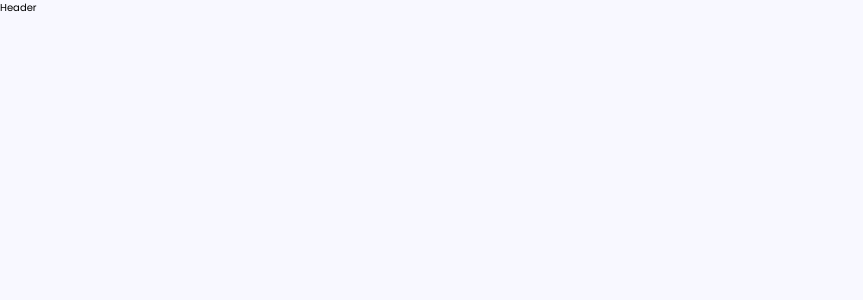
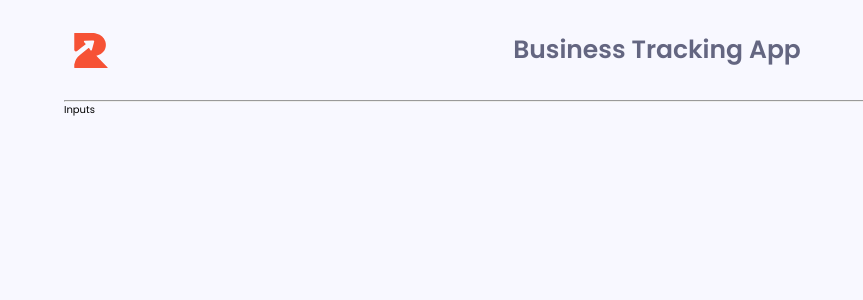
Before and after one commit to atifsimsek/test, a React (Create React App) app: page / in a window 1280 px wide. Shown: the top 300 px of the page, without its empty margins (0-863 px from the left). Built offline with nearby package versions, Linux system fonts and the light colour scheme.

Commit message:
header completed

```diff
--- a/src/App.jsx
+++ b/src/App.jsx
@@ -1,12 +1,14 @@
 import Header from "./components/Header";
+import Inputs from "./components/Inputs";
 
 function App() {
   return (
-    <>
-    <Header/>
+    <div className="container">
+      <Header />
+      <Inputs/>
 
 
-    </>
+    </div>
   );
 }
 
--- /dev/null
+++ b/src/assets/Icon.jsx
@@ -0,0 +1,17 @@
+const BrandIcon = ({ size }) => {
+
+    return (
+        <svg
+            role="img"
+            height={size}
+            width={size}
+            fill="currentColor"
+            xmlns="http://www.w3.org/2000/svg"
+            viewBox="0 0 223.67 234.18">
+            <path d="M321.11,305q-35-36.38-69.83-72.86c-.4-.42-.89-.8-1.33-1.23a1.74,1.74,0,0,1,.85-2.91l3.38-.81c44-10.71,67.13-49.9,54.35-93.16-8.52-28.86-29.44-45-57.62-52.63-6.58-1.78-13.38-2.74-20.08-4.06a1.7,1.7,0,0,0-.33,0q-63,0-126.08-.08c-3.08,0-3.85.65-3.84,3.8.13,36.92.08,73.85.08,110.77a1.78,1.78,0,0,0,.26.93c5.9,9.48,12.48,10.53,21.37,3.49,17.63-14,35.22-28,52.94-41.81,2.73-2.13,3.2-3.57.64-6.13-3.05-3.06-5.72-6.5-8.6-9.74-1.72-1.92-3.32-3.8-2-6.64s3.8-3.41,6.6-3.48q22.48-.58,45-1.21c3.16-.09,6.33-.17,9.49-.31,6.79-.32,8.83,2.11,7,8.77-4.33,16.23-8.66,32.45-13.19,48.63-1,3.63-.55,8.68-5.57,9.73s-6.27-4.06-8.88-6.79c-3-3.1-4.69-9-8.39-9.22-3.13-.21-6.63,4.37-9.88,6.94C171,197.93,154.54,211,138,224q-28.33,22.28-35.46,56.92c0,.09-.05.2-.08.32-.35,1.67-1.51,5.81-1.79,6.84a1.73,1.73,0,0,0-.06.48v2.86h0c0,5.29.16,10.58-.11,15.85-.17,3.34.53,4.15,4,4.15q108.92-.2,217.85-.1a1.73,1.73,0,0,0,1.61-2.39A14.3,14.3,0,0,0,321.11,305Z" transform="translate(-100.54 -77.21)"></path>
+        </svg>
+    )
+
+}
+
+export default BrandIcon
--- a/src/components/Header.jsx
+++ b/src/components/Header.jsx
@@ -1,8 +1,15 @@
-import React from 'react'
+import styles from "../styles/modules/header.module.scss"
+import BrandIcon from '../assets/Icon'
 
 const Header = () => {
   return (
-    <div>Header</div>
+    <header className={styles.header}>
+      <div className={styles.headerContainer}>
+        <BrandIcon size={35} />
+        <h2 className={styles.title}>Business Tracking App</h2>
+      </div>
+      <hr />
+    </header>
   )
 }
 
--- a/src/index.js
+++ b/src/index.js
@@ -1,6 +1,6 @@
 import React from 'react';
 import ReactDOM from 'react-dom/client';
-import './Styles/index.css';
+import './styles/index.css';
 import App from './App';
 
 const root = ReactDOM.createRoot(document.getElementById('root'));
--- a/src/styles/index.css
+++ b/src/styles/index.css
@@ -7,7 +7,9 @@
 	margin: 0;
 	padding: 0;
 }
+
 :root {
+	--brandColor: #f65235;
 	--primaryPurple: #646ff0;
 	--black-1: #646681;
 	--black-2: #585858;
@@ -19,18 +21,22 @@
 	--black: black;
 	--white: white;
 }
+
 html {
 	font-size: 10px;
 }
+
 body {
 	font-family: 'Poppins', sans-serif;
 	width: 100%;
 	min-height: 100vh;
 	background-color: var(--bg-1);
 }
+
 * {
 	font-family: 'Poppins', sans-serif;
 }
+
 .container {
 	width: 90%;
 	max-width: 1200px;
--- a/src/styles/modules/header.module.scss
+++ b/src/styles/modules/header.module.scss
@@ -0,0 +1,28 @@
+.header {
+    color: var(--brandColor);
+
+    .headerContainer {
+        width: 100%;
+        height: 100px;
+        padding: 1rem;
+        display: flex;
+        align-items: center;
+
+    }
+
+    .title {
+        width: 100%;
+        text-align: center;
+        font-size: 2.5rem;
+        color: var(--black-1);
+
+    }
+
+    hr {
+        width: 100%;
+        height: 1px;
+        border-radius: 5px;
+        background-color: var(--black-1);
+    }
+
+}
```
